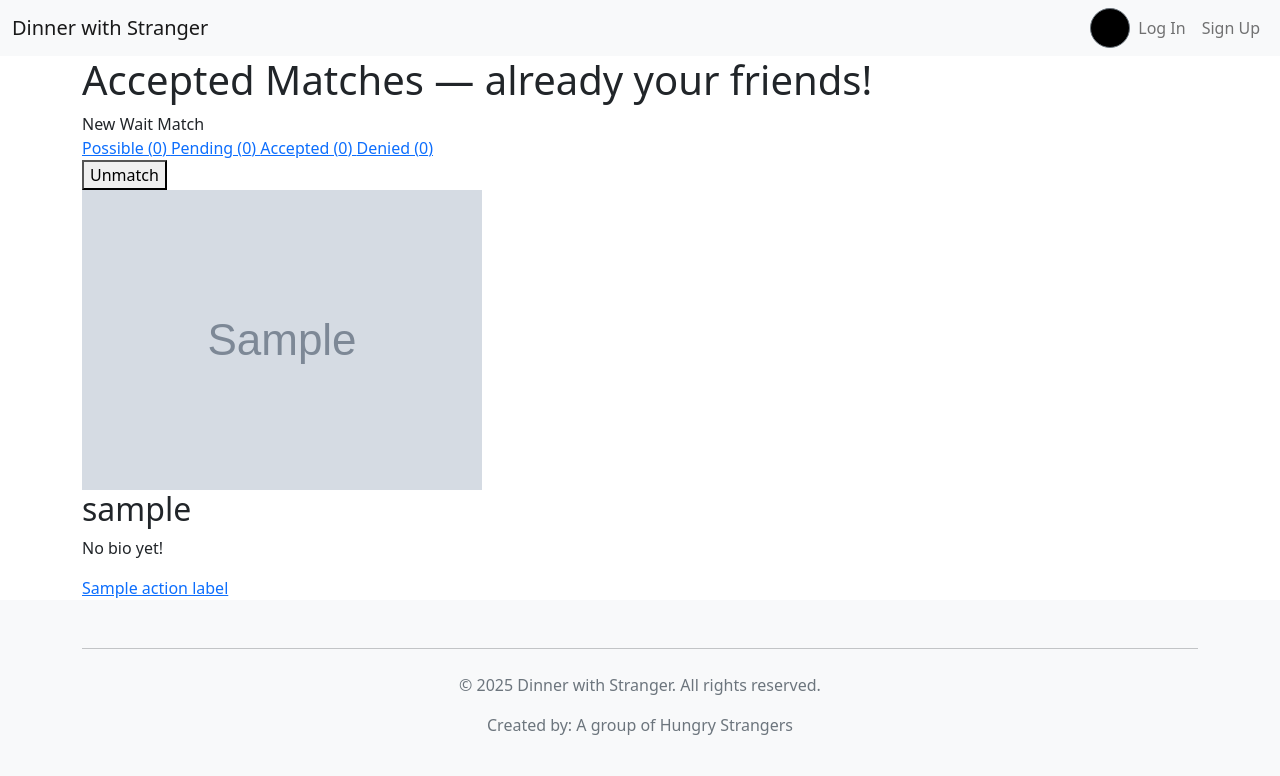
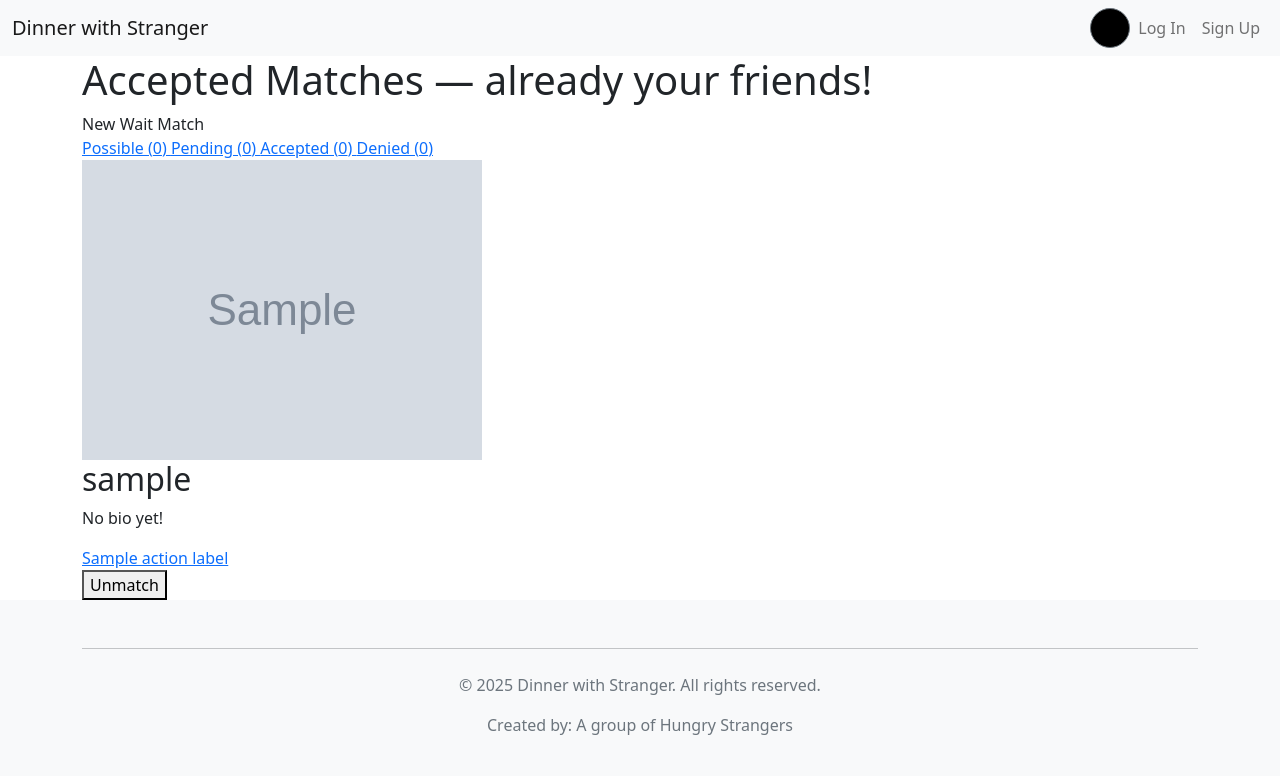
Before and after one commit to Archie-Henderson/Dinner-With-a-Stranger, a Django app: template templates/matches/matches_accepted.html in a window 1280 px wide. Shown: the top 776 px of the page. Run offline with Django 3.2, Linux system fonts and the light colour scheme; the template is opened without the code that fills it: most values are stand-ins (such as "Sample title", 1, 10 or a date in 2020); grey boxes marked "Sample" are stand-in pictures.

Commit message:
changed the unmatch/accept back button position

```diff
--- a/templates/matches/matches_accepted.html
+++ b/templates/matches/matches_accepted.html
@@ -9,14 +9,16 @@
     {% if matches_with_others %}
         {% for match, other_user in matches_with_others %}
             <div class="accepted-wrapper">
+                <div class="user-profile-container">
+                    <div class="match-card">
+                        {% include 'matches/match_card.html' with other_user=other_user %}
+                    </div>
                     <form action="{% url 'matches:update_match_status' match.match_id 'declined' %}" method="POST">
                         {% csrf_token %}
                         <button class="unmatch-btn" type="submit">
                             Unmatch
                         </button>
                     </form>
-                <div class="match-card">
-                    {% include 'matches/match_card.html' with other_user=other_user %}
                 </div>
             </div>
         {% endfor %}
--- a/templates/matches/matches_denied.html
+++ b/templates/matches/matches_denied.html
@@ -9,14 +9,16 @@
     {% if matches_with_others %}
         {% for match, other_user in matches_with_others %}
             <div class="denied-wrapper">
+                <div class="user-profile-container">
+                    <div class="match-card">
+                        {% include 'matches/match_card.html' with other_user=other_user %}
+                    </div>
                     <form action="{% url 'matches:update_match_status' match.match_id 'accepted' %}" method="POST">
                         {% csrf_token %}
                         <button class="denied-btn" type="submit">
                             Accept Again
                         </button>
                     </form>
-                <div class="match-card">
-                    {% include 'matches/match_card.html' with other_user=other_user %}
                 </div>
             </div>
         {% endfor %}
```
Lines whose indentation alone changed are shown as unchanged.
